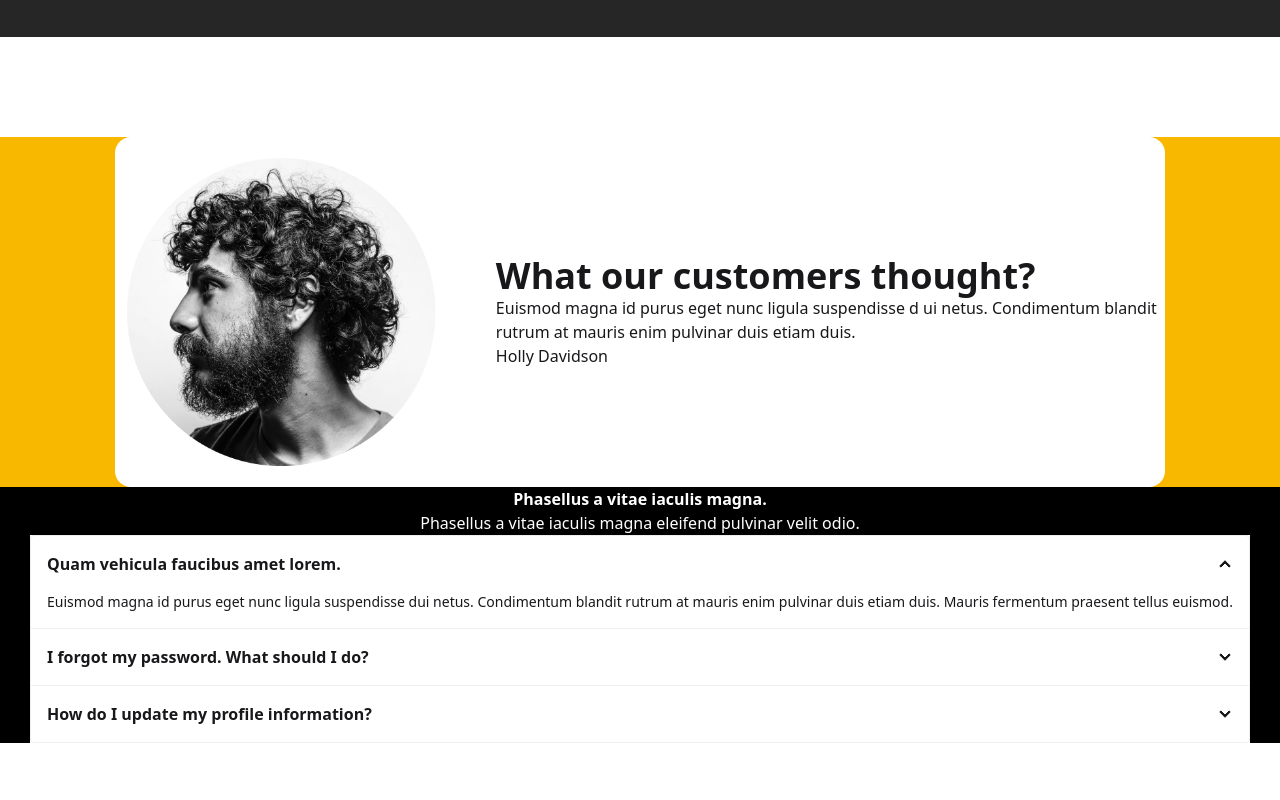
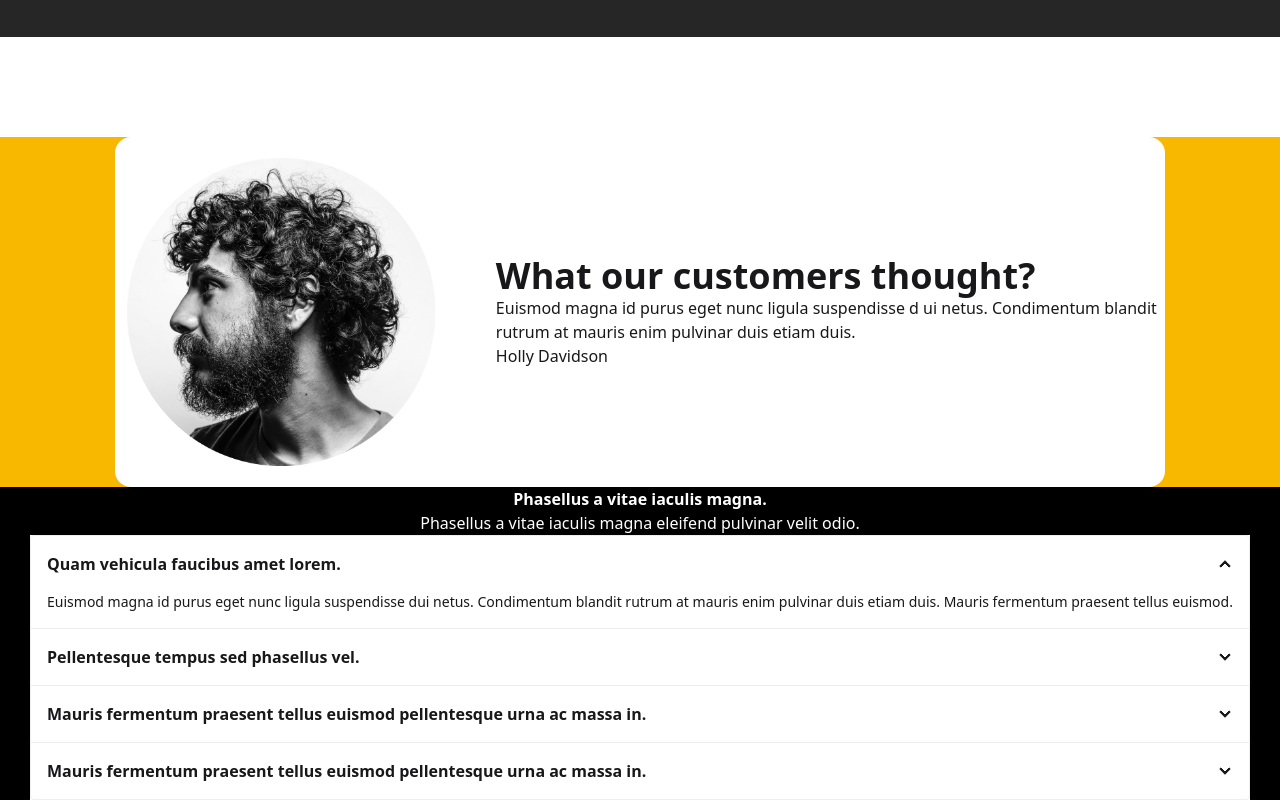
Before and after one commit to shuv0gg/demorepo, a plain HTML site: page index.html in a window 1280 px wide. Shown: the part 1713-2513 px from the top of the page. Before the commit the page ends 2456 px from the top, so only its background shows below. Drawn offline with nearby package versions, Linux system fonts and the light colour scheme.

Commit message:
Update index.html

```diff
--- a/index.html
+++ b/index.html
@@ -90,12 +90,17 @@
   </div>
   <div class="collapse collapse-arrow join-item border-base-300 border">
     <input type="radio" name="my-accordion-4" />
-    <div class="collapse-title font-semibold">I forgot my password. What should I do?</div>
+    <div class="collapse-title font-semibold">Pellentesque tempus sed phasellus vel. </div>
     <div class="collapse-content text-sm">Click on "Forgot Password" on the login page and follow the instructions sent to your email.</div>
   </div>
   <div class="collapse collapse-arrow join-item border-base-300 border">
     <input type="radio" name="my-accordion-4" />
-    <div class="collapse-title font-semibold">How do I update my profile information?</div>
+    <div class="collapse-title font-semibold">Mauris fermentum praesent tellus euismod pellentesque urna ac massa in. </div>
+    <div class="collapse-content text-sm">Go to "My Account" settings and select "Edit Profile" to make changes.</div>
+  </div>
+  <div class="collapse collapse-arrow join-item border-base-300 border">
+    <input type="radio" name="my-accordion-4" />
+    <div class="collapse-title font-semibold">Mauris fermentum praesent tellus euismod pellentesque urna ac massa in. </div>
     <div class="collapse-content text-sm">Go to "My Account" settings and select "Edit Profile" to make changes.</div>
   </div>
 </div>
```
